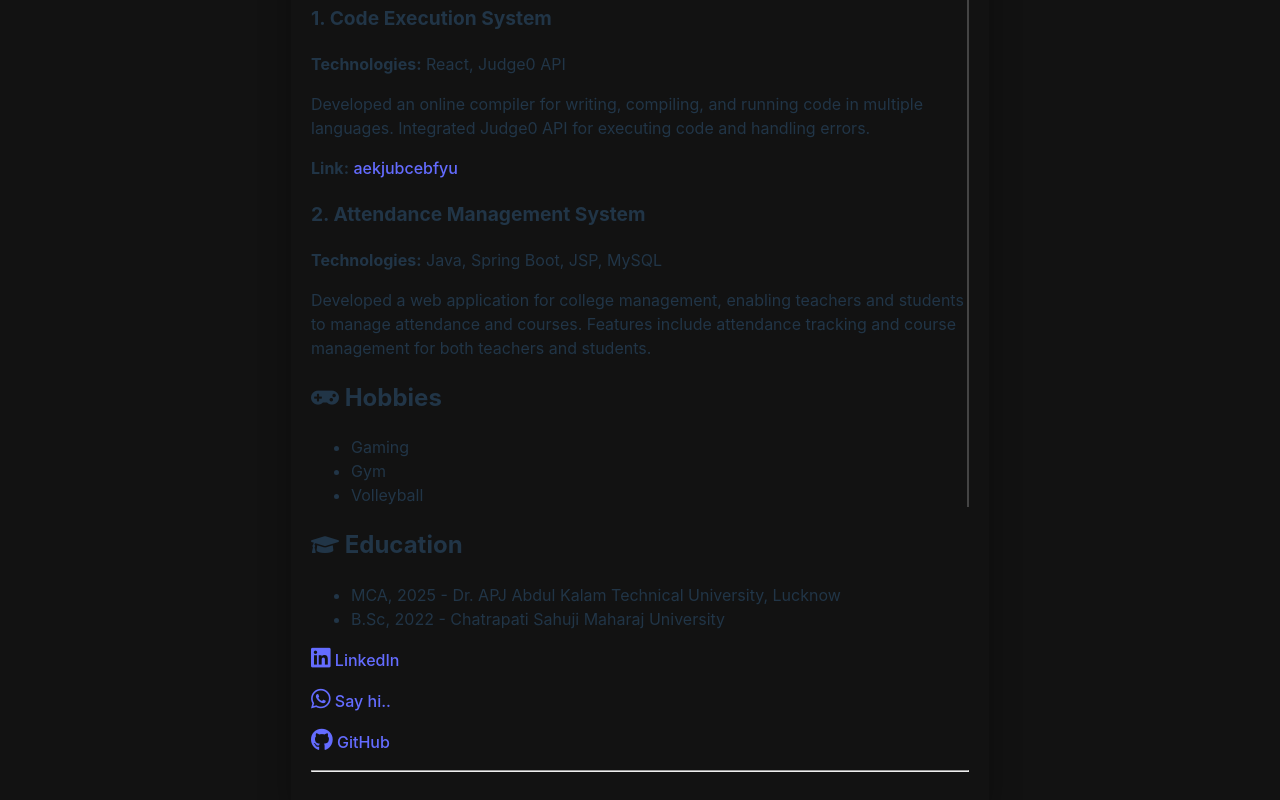
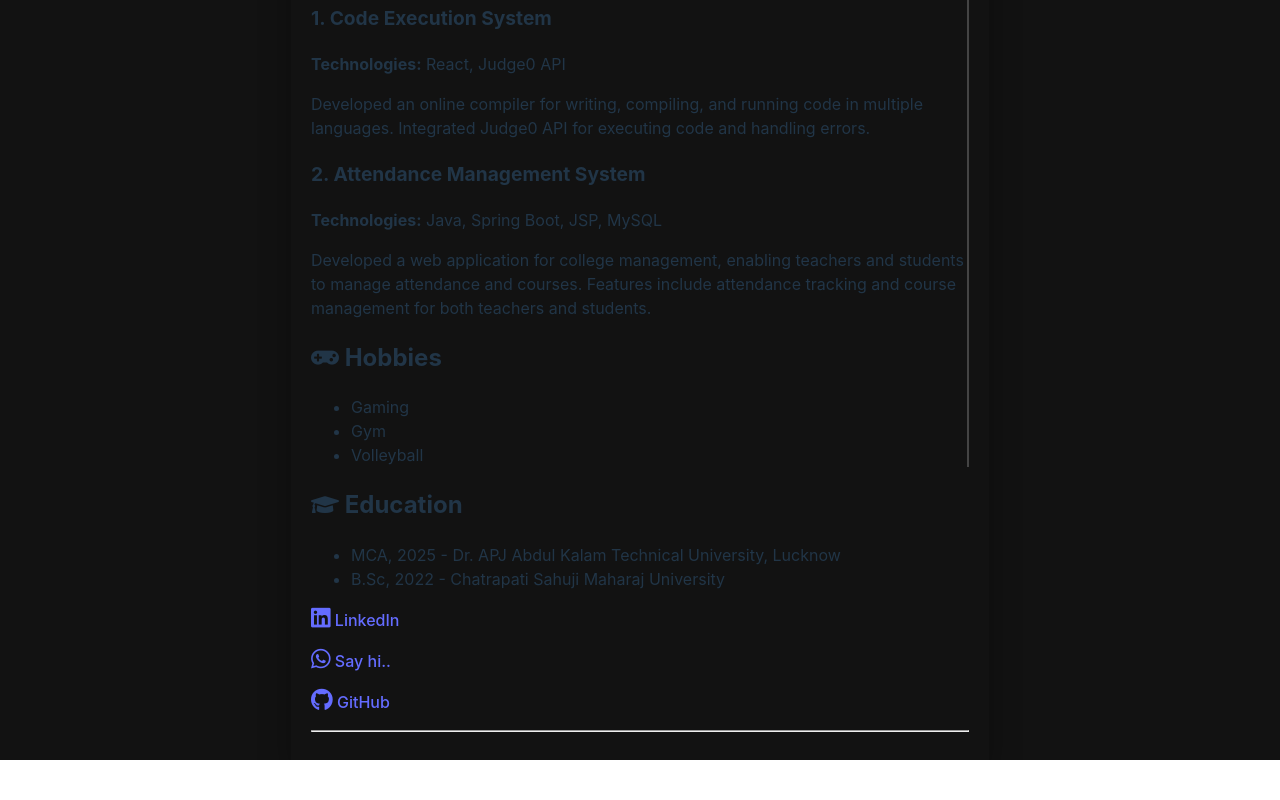
Before and after one commit to Saddam848811/resume, a React (Vite) app: page / in a window 1280 px wide. Shown: the part 796-1596 px from the top of the page. After the commit the page ends 1556 px from the top, so only its background shows below. Built offline with nearby package versions, Linux system fonts and the light colour scheme.

Commit message:
Update App.jsx

```diff
--- a/src/App.jsx
+++ b/src/App.jsx
@@ -51,7 +51,7 @@ const Resume = () => {
               <p>
                 Developed an online compiler for writing, compiling, and running code in multiple languages. Integrated Judge0 API for executing code and handling errors.
               </p>
-              <p><strong>Link:</strong> <a href="#">aekjubcebfyu</a></p>
+
             </div>
 
             <div>
```
